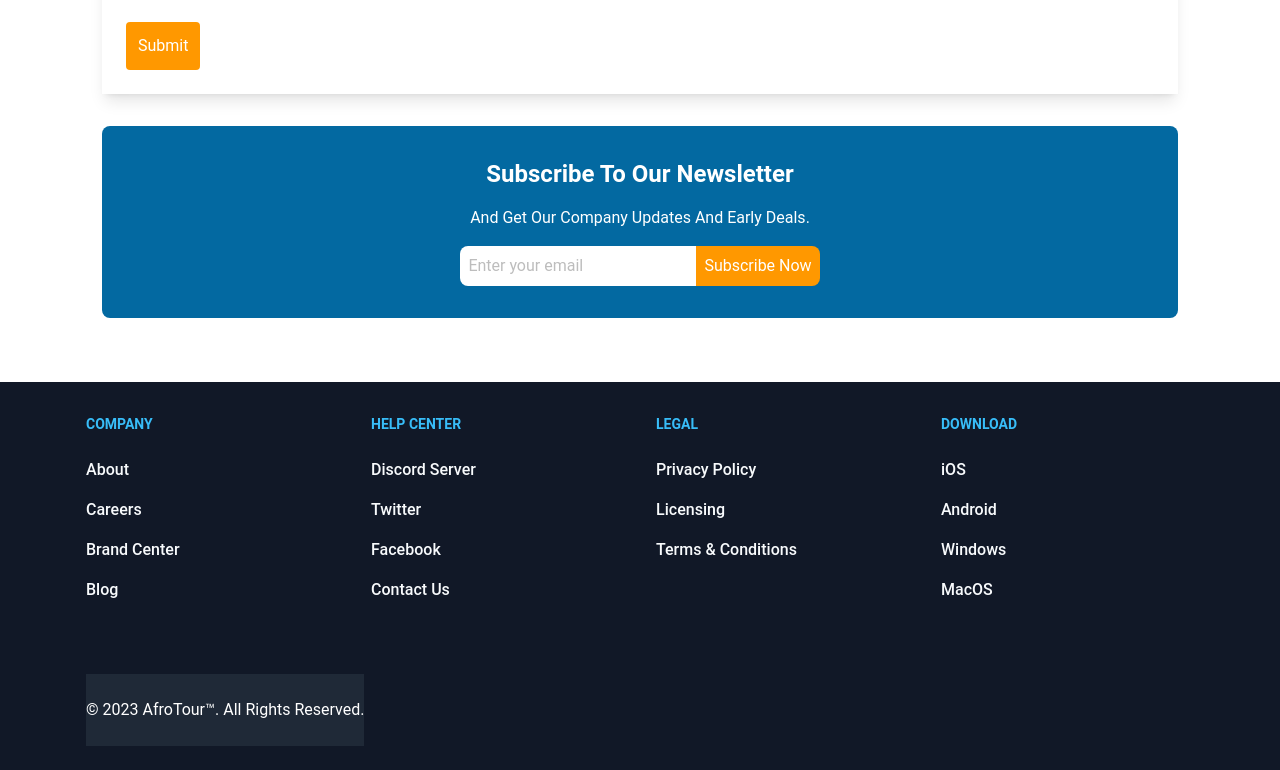
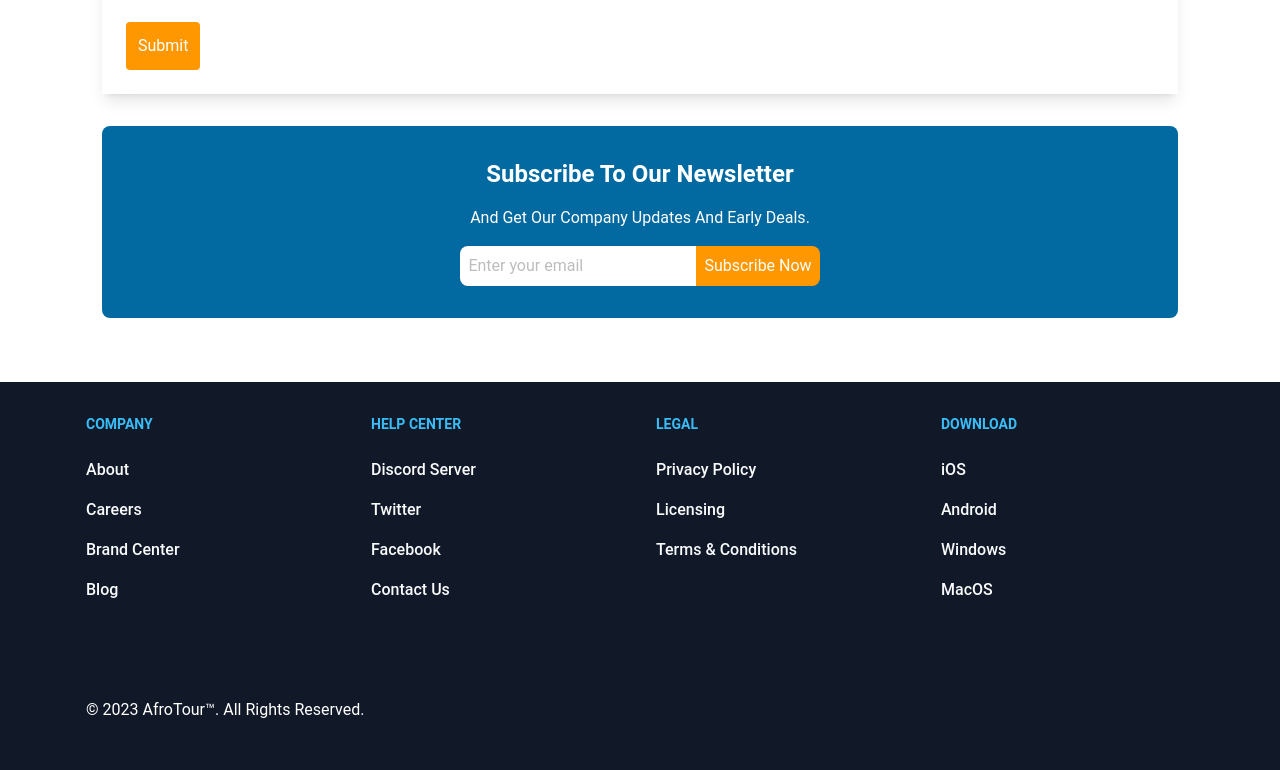
Before and after one commit to BaduDueduMaxwell/AfroTour, a React (Vite) app: page /contact in a window 1280 px wide. Shown: the part 1127-1897 px from the top of the page. Built offline with nearby package versions, Linux system fonts and the light colour scheme.

Commit message:
fix:corrected color for footer

```diff
--- a/src/Components/Footer/FooterCopyright.jsx
+++ b/src/Components/Footer/FooterCopyright.jsx
@@ -2,7 +2,7 @@ import React from "react";
 
 export default function FooterCopyright() {
   return (
-    <span className="bg-gray-800 text-white py-6">
+    <span className="bg-gray-900 text-white py-6">
       © 2023 <a href="https://flowbite.com/">AfroTour™</a>. All Rights Reserved.
     </span>
   );
```
